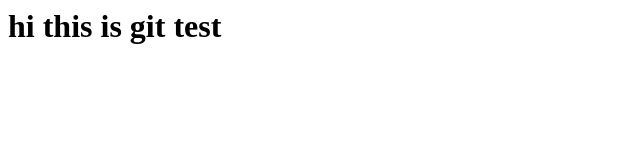
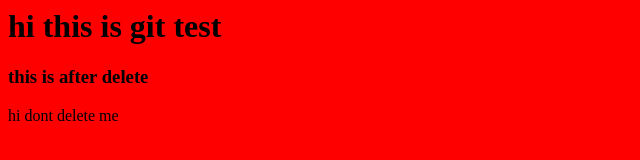
Before and after one commit to fertdesigns/our_first_repo, a plain HTML site: page index.html in a window 1280 px wide. Shown: the whole page, without its empty margins (0-640 px from the left). Drawn offline with Linux system fonts and the light colour scheme.

Commit message:
css is added and linked with html

```diff
--- a/index.html
+++ b/index.html
@@ -1,7 +1,12 @@
 <html>
+<head>
+<link rel="stylesheet" href=style.css>
+</head>
 <body>
 <h1>
 hi this is git test
 </h1>
+<h3>this is after delete</h3>
+<p>hi dont delete me</p>
 </body>
 </html>
--- /dev/null
+++ b/style.css
@@ -0,0 +1,5 @@
+body{
+
+background-color: red;
+
+}
```
